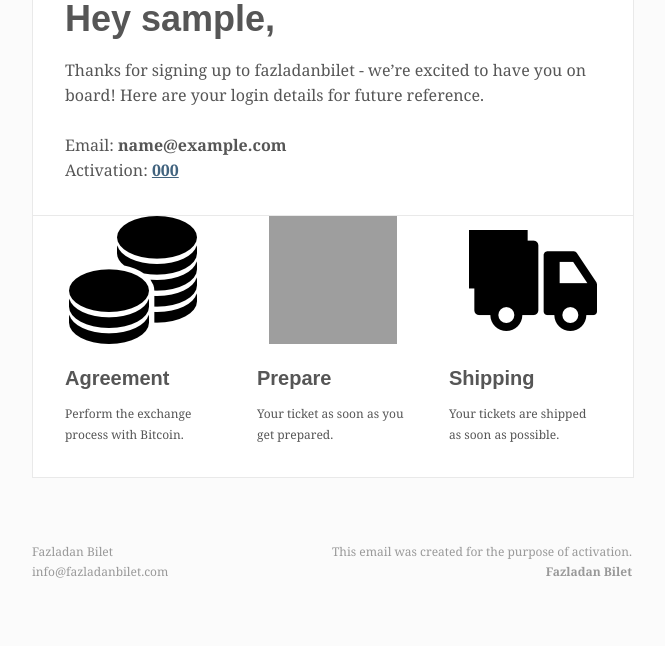
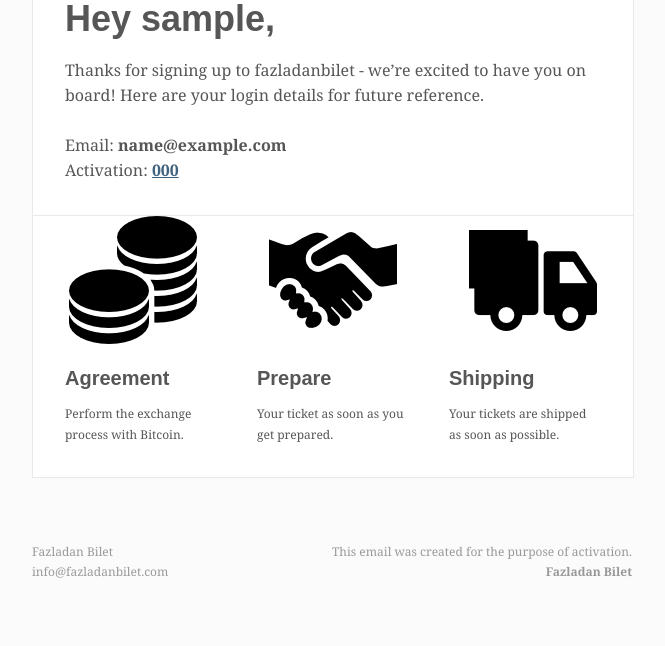
Before and after one commit to tonyukuk-software/fazladanbilet.com, a Django app: template templates/mail_user_activation.html in a window 1280 px wide. Shown: the part 198-844 px from the top of the page, without its empty margins (307-972 px from the left). Run offline with Django 3.2, Linux system fonts and the light colour scheme; the template is opened without the code that fills it: most values are stand-ins (such as "Sample title", 1, 10 or a date in 2020); some libraries are stand-ins or nearby versions; grey boxes are pictures that could not be loaded.

Commit message:
Bug-Fix Baris Ariburnu's Mistakes  - fixed mail_user_activation.html

```diff
--- a/templates/mail_user_activation.html
+++ b/templates/mail_user_activation.html
@@ -48,7 +48,7 @@
                                 </td>
                                 <td class="column second" style="padding: 0;vertical-align: top;text-align: left;width: 200px">
                                     <div class="image" style="font-size: 0;Margin-bottom: 21px" align="center">
-                                        <img style="border: 0;-ms-interpolation-mode: bicubic;display: block;max-width: 128px" src="http://www.fazladanbilet.com/static/img/mail/handshake.png' %}" alt="" width="128" height="128">
+                                        <img style="border: 0;-ms-interpolation-mode: bicubic;display: block;max-width: 128px" src="http://www.fazladanbilet.com/static/img/mail/handshake.png" alt="" width="128" height="128">
                                     </div>
                                     <table class="contents" style="border-collapse: collapse;border-spacing: 0;width: 100%">
                                         <tbody>
```
